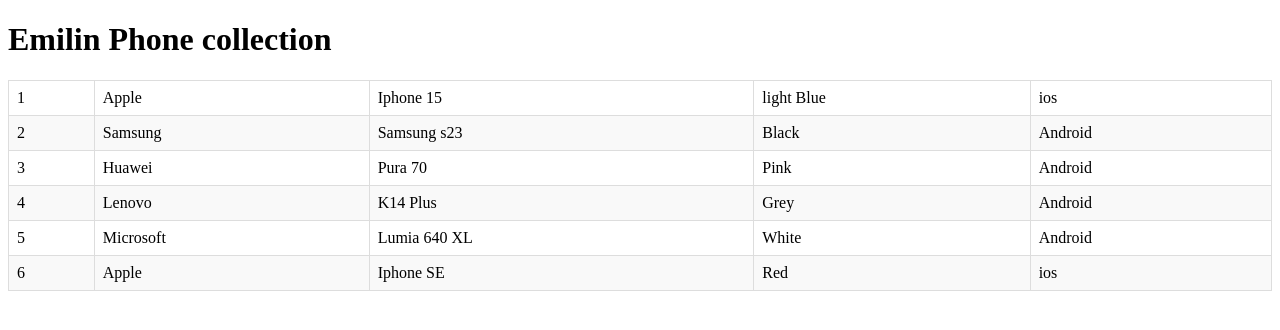
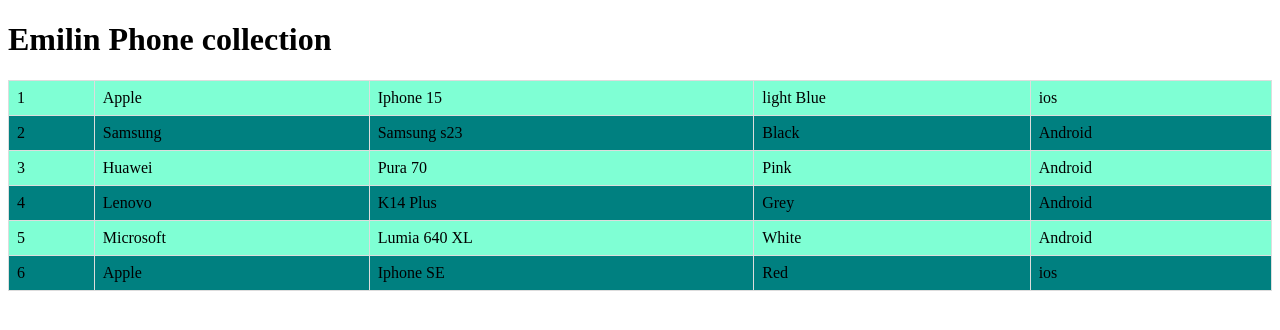
Before and after one commit to emilinsj/Emilin-Syju-Learning-Angular, an Angular app: page / in a window 1280 px wide. Shown: the top 330 px of the page. Built offline with nearby package versions, Linux system fonts and the light colour scheme.

Commit message:
updated html and css file to add bg color

```diff
--- a/src/app/phone-list-item/phone-list-item.component.css
+++ b/src/app/phone-list-item/phone-list-item.component.css
@@ -5,9 +5,3 @@
 h3{
   font-weight: bold;
 }
-tr:nth-of-type(even){
-  background-color: teal;
-}
-tr:nth-of-type(odd){
-  background-color: aquamarine;
-}
--- a/src/app/phone-list/phone-list.component.css
+++ b/src/app/phone-list/phone-list.component.css
@@ -24,3 +24,9 @@
 tr:hover {
   background-color: #f1f1f1;
 }
+tr:nth-of-type(even){
+  background-color: teal;
+}
+tr:nth-of-type(odd){
+  background-color: aquamarine;
+}
```
